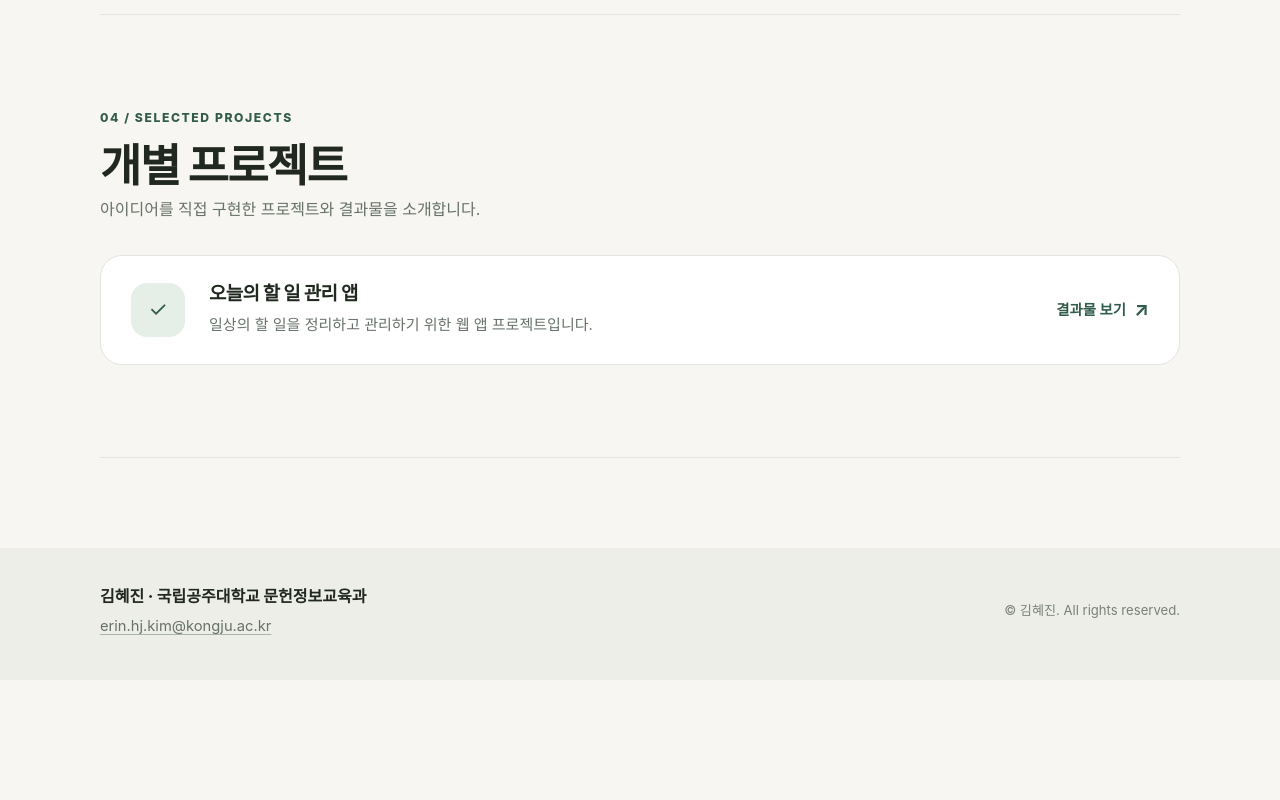
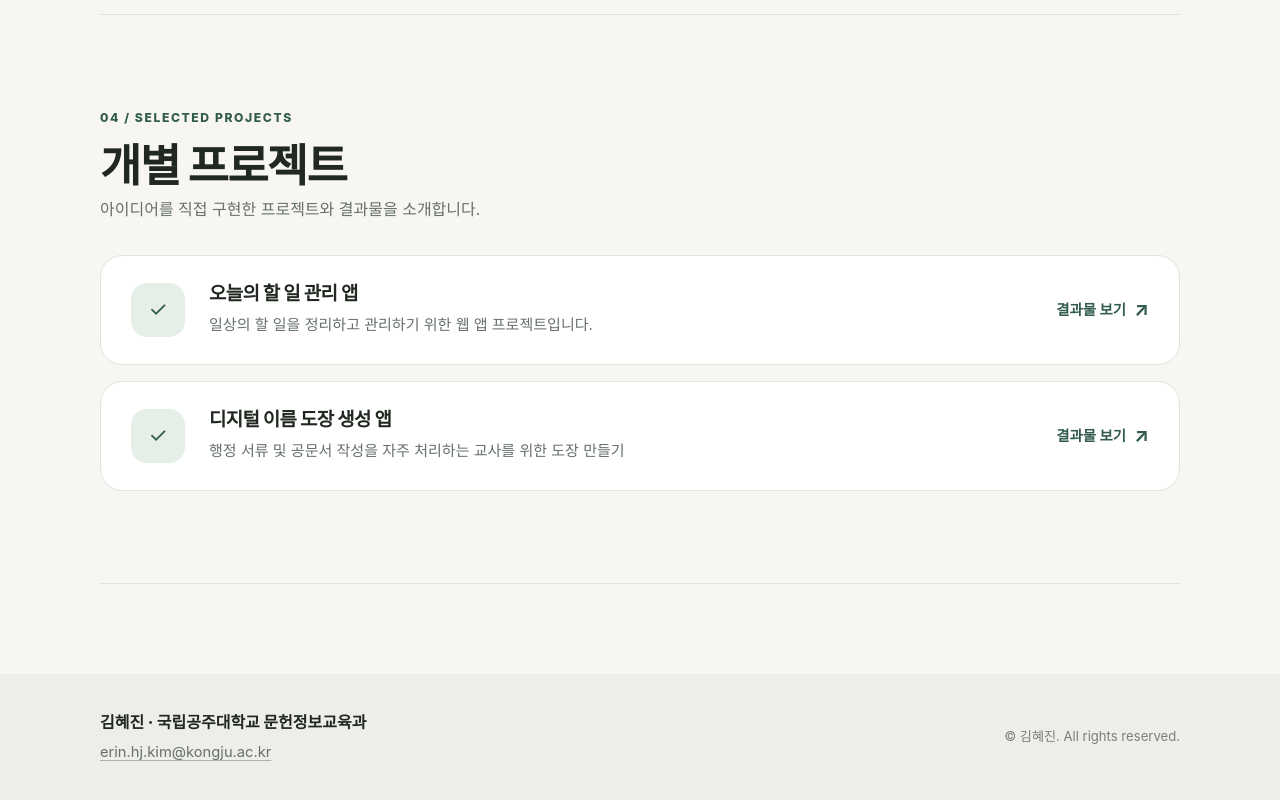
Before and after one commit to erinhjkim-kongju/vibe, a plain HTML site: page index.html in a window 1280 px wide. Shown: the part 2759-3559 px from the top of the page. Before the commit the page ends 3439 px from the top, so only its background shows below. Drawn offline with Linux system fonts and the light colour scheme.

Commit message:
Update index.html

```diff
--- a/index.html
+++ b/index.html
@@ -488,6 +488,16 @@
               결과물 보기 <span aria-hidden="true">↗</span>
             </a>
           </article>
+          <article class="project-item">
+            <div class="project-icon" aria-hidden="true">✓</div>
+            <div>
+              <h3>디지털 이름 도장 생성 앱</h3>
+              <p>행정 서류 및 공문서 작성을 자주 처리하는 교사를 위한 도장 만들기</p>
+            </div>
+            <a class="project-link" href="code_artifact.html" target="_blank">
+              결과물 보기 <span aria-hidden="true">↗</span>
+            </a>
+          </article>
           <!-- 새 프로젝트는 project-item article을 복제해 추가하세요. -->
         </div>
       </section>
```
